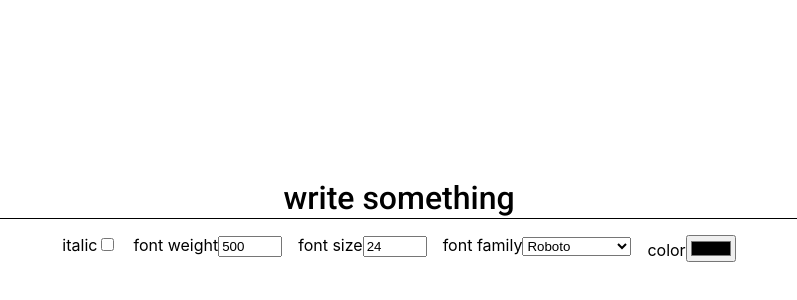
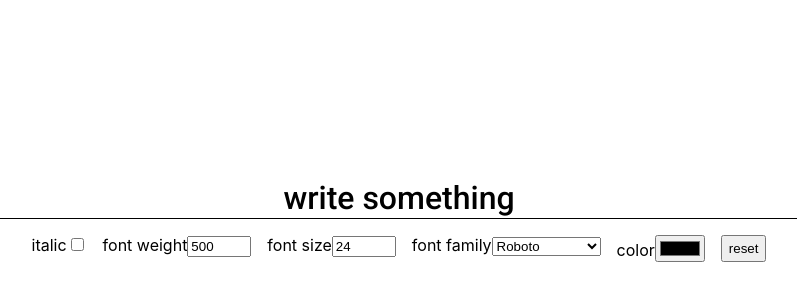
Before and after one commit to westwood846/text-editor, a React (Create React App) app: page / in a window 1280 px wide. Shown: the part 180-480 px from the top of the page, without its empty margins (241-1038 px from the left). Built offline with nearby package versions, Linux system fonts and the light colour scheme.

Commit message:
Add a reset button

```diff
--- a/src/App.js
+++ b/src/App.js
@@ -64,12 +64,20 @@ class App extends React.Component {
     this.setUrlParam("text", event.target.value);
   }
 
+  handleResetButtonClick = () => {
+    this.setState({...this.defaultState});
+    if (window.history.pushState) {
+      let newurl = window.location.protocol + "//" + window.location.host + window.location.pathname;
+      window.history.pushState({path:newurl}, '' , newurl);
+    }
+  }
+
   setUrlParam(key, value) {
     let search_params = new URLSearchParams(window.location.search);
     search_params.set(key, value);
     if (window.history.pushState) {
       var newurl = window.location.protocol + "//" + window.location.host + window.location.pathname + "?" + search_params.toString();
-      window.history.pushState({path:newurl},'',newurl);
+      window.history.pushState({path:newurl}, '', newurl);
     }
   }
 
@@ -112,6 +120,7 @@ class App extends React.Component {
             color
             <input className="colorInput"      type="color" value={this.state.color} onChange={this.handleColorChange}></input>
           </label>
+          <button onClick={this.handleResetButtonClick}>reset</button>
         </div>
       </div>
     );
```
